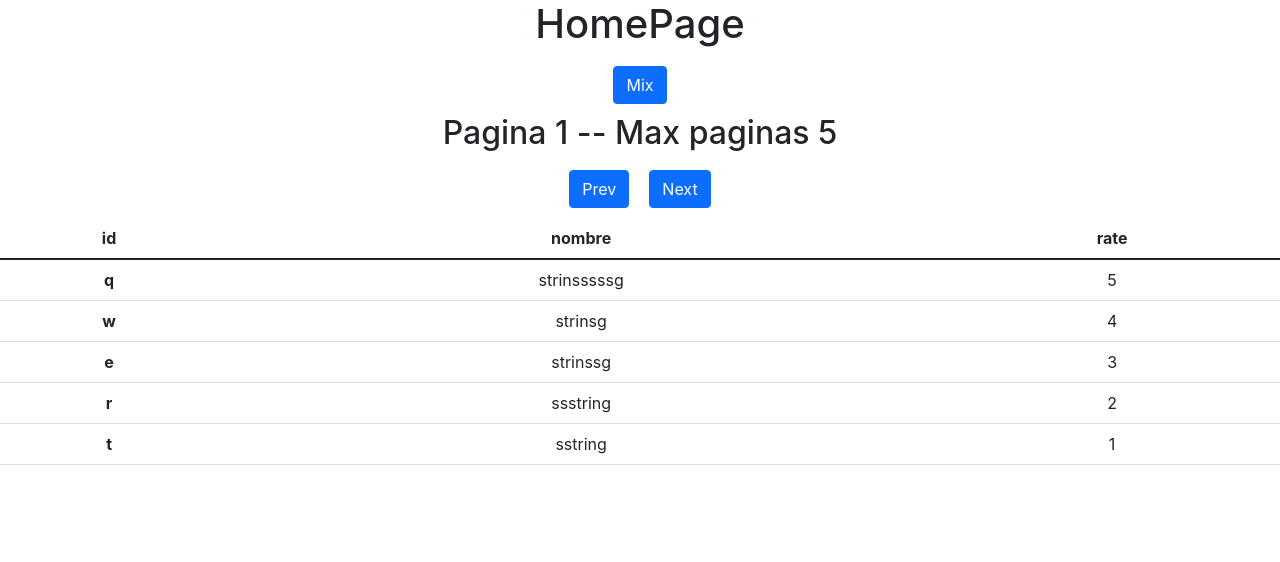
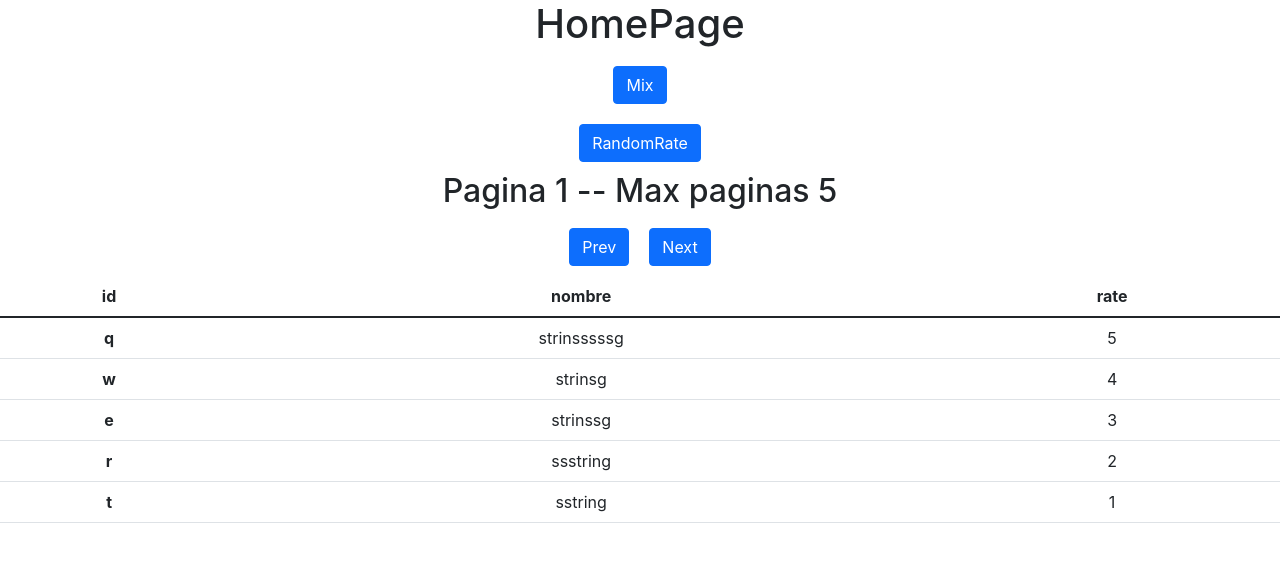
Before and after one commit to juanNH/Smarty-challenge, a React (Create React App) app: page / in a window 1280 px wide. Shown: the top 562 px of the page. Built offline with nearby package versions, Linux system fonts and the light colour scheme.

Commit message:
JH/ se agrego un boton el cual cambia aleatoriamente entre 1-10 el rate de las peliculas que se ven en pantalla 17/02/2022

```diff
--- a/src/components/ButtonComponent.tsx
+++ b/src/components/ButtonComponent.tsx
@@ -1,5 +1,3 @@
-import React from "react";
-
 interface Props {
   text: string;
   action: () => void;
@@ -7,7 +5,7 @@ interface Props {
 
 const ButtonComponent = ({ text, action }: Props) => {
   return (
-    <div style={{padding:"10px"}}>
+    <div style={{ padding: "10px" }}>
       <button className="btn btn-primary" onClick={action}>
         {text}
       </button>
--- /dev/null
+++ b/src/components/ButtonComponentProp.tsx
@@ -0,0 +1,17 @@
+interface Props {
+  text: string;
+  action: (id: string[]) => void;
+  ids: string[];
+}
+
+const ButtonComponentProp = ({ text, action, ids }: Props) => {
+  return (
+    <div style={{ padding: "10px" }}>
+      <button className="btn btn-primary" onClick={() => action(ids)}>
+        {text}
+      </button>
+    </div>
+  );
+};
+
+export default ButtonComponentProp;
--- a/src/hooks/usePeliculas.tsx
+++ b/src/hooks/usePeliculas.tsx
@@ -16,6 +16,20 @@ export const usePeliculas = () => {
     setPeliculas(peliculas.sort(func));
     setRandomLoading(!randomLoading);
   };
+
+  const randomRate = (ids: string[]) => {
+    const peliculasIterate = peliculas.map((pelicula) => {
+      if (ids.includes(pelicula.id)) {
+        return {
+          ...pelicula,
+          rate: Math.floor(Math.random() * 10) + 1,
+        };
+      } else {
+        return pelicula;
+      }
+    });
+    setPeliculas(peliculasIterate);
+  };
   const func = () => {
     return 0.5 - Math.random();
   };
@@ -28,5 +42,6 @@ export const usePeliculas = () => {
     peliculas,
     randomLoading,
     sortPeliculas,
+    randomRate,
   };
 };
--- a/src/pages/HomePage.tsx
+++ b/src/pages/HomePage.tsx
@@ -3,23 +3,37 @@ import TdComponent from "../components/TdComponent";
 import { usePeliculas } from "../hooks/usePeliculas";
 import { usePaginado } from "../hooks/usePaginado";
 import ButtonComponent from "../components/ButtonComponent";
+import ButtonComponentProp from "../components/ButtonComponentProp";
 
 const HomePage = () => {
-  const { isLoading, peliculas, randomLoading, sortPeliculas } = usePeliculas();
+  const { isLoading, peliculas, randomLoading, sortPeliculas, randomRate } =
+    usePeliculas();
   const { page, nextPage, prevPage } = usePaginado(peliculas.length - 5);
   const films = useMemo(() => {
     return peliculas.slice(page, page + 5);
   }, [peliculas, page, randomLoading]);
-  useEffect(() => {}, [randomLoading]);
-
+  useEffect(() => {}, [randomLoading, films]);
   return (
     <div>
       <h1>HomePage</h1>
       <ButtonComponent text="Mix" action={sortPeliculas} />
+      {films[0] && films[0].id && (
+        <ButtonComponentProp
+          text="RandomRate"
+          action={randomRate}
+          ids={[
+            films[0] && films[0].id,
+            films[1] && films[1].id,
+            films[2] && films[2].id,
+            films[3] && films[3].id,
+            films[4] && films[4].id,
+          ]}
+        />
+      )}
       <h2>
         Pagina {page / 5 + 1} -- Max paginas {Math.ceil(peliculas.length / 5)}
       </h2>
-      <div style={{display: 'flex', justifyContent: 'center'}}>
+      <div style={{ display: "flex", justifyContent: "center" }}>
         <ButtonComponent text="Prev" action={prevPage} />
         <ButtonComponent text="Next" action={nextPage} />
       </div>
```
